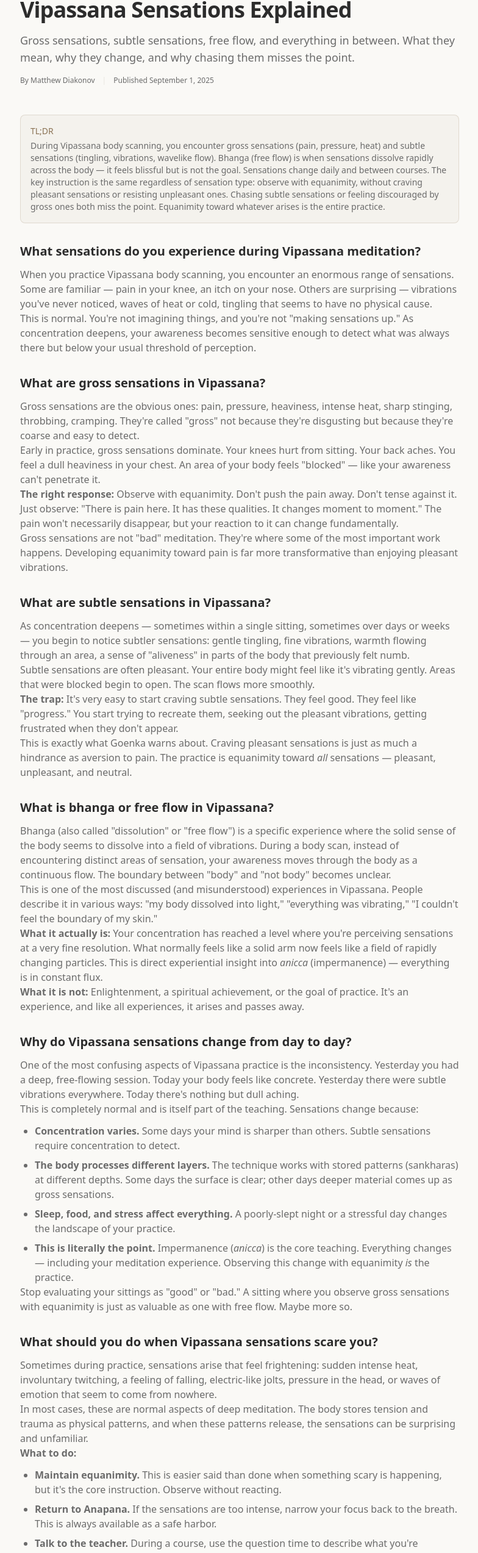
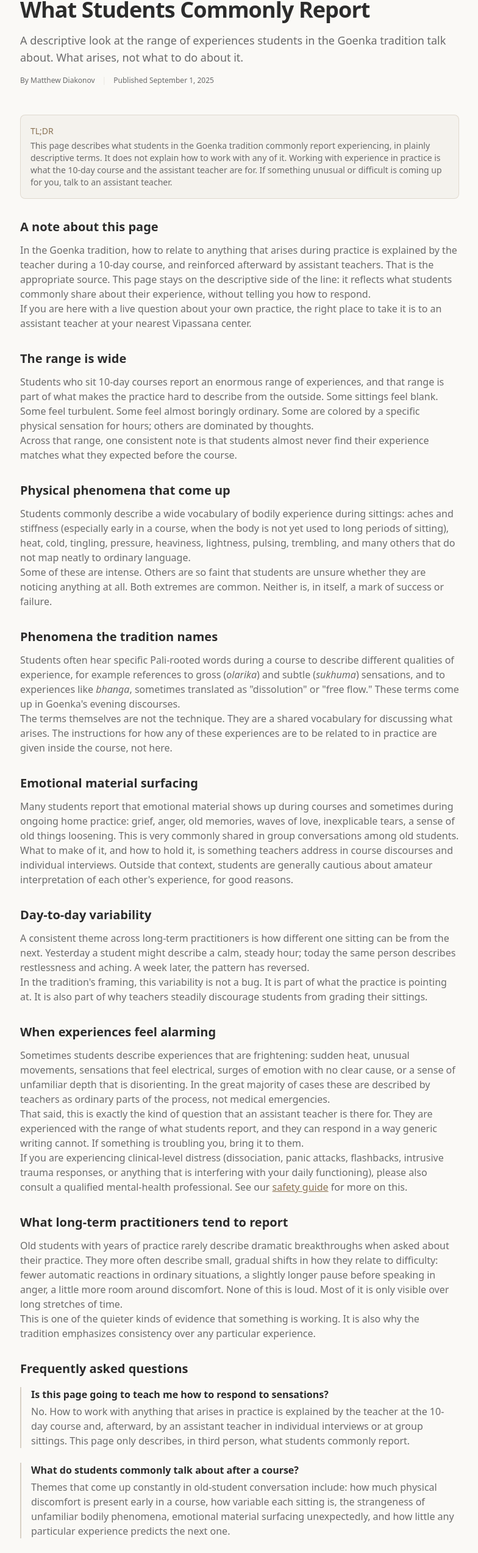
Before and after one commit to m13v/vipassana-cool, a Next.js app: page /guide/sensations-and-experiences in a window 1280 px wide. Shown: the part 229-2775 px from the top of the page at 61% size, without its empty margins (247-1031 px from the left). Built offline with nearby package versions, Linux system fonts and the light colour scheme.

Commit message:
Update sensations page content, metadata, and add FAQ schema

```diff
--- a/src/app/guide/sensations-and-experiences/page.tsx
+++ b/src/app/guide/sensations-and-experiences/page.tsx
@@ -4,170 +4,188 @@ import { PageComments } from "@/components/comments";
 import { BreadcrumbSchema } from "@/components/breadcrumb-schema";
 import { ArticleSchema } from "@/components/article-schema";
 import { ArticleHeader } from "@/components/article-header";
+import { FaqSchema } from "@/components/faq-schema";
+
+const PAGE_URL = "https://vipassana.cool/guide/sensations-and-experiences";
+const PUBLISHED = "2025-09-01";
 
 export const metadata: Metadata = {
-  title: "Vipassana Sensations Explained — Gross, Subtle, Bhanga & Free Flow",
+  title: "What Students Commonly Report: Sensations and Experiences in Vipassana",
   description:
-    "What the different sensations in Vipassana mean: gross vs subtle, what bhanga (free flow) is, why sensations change daily, and when experiences scare you.",
-  alternates: { canonical: "https://vipassana.cool/guide/sensations-and-experiences" },
+    "A descriptive, non-teaching overview of what students in the Goenka tradition commonly report experiencing at different points in their practice. This page reflects phenomena, it does not tell you how to work with them.",
+  alternates: { canonical: PAGE_URL },
 };
 
-export default function SensationsExplainedPage() {
+const faqs = [
+  {
+    question: "Is this page going to teach me how to respond to sensations?",
+    answer:
+      "No. How to work with anything that arises in practice is explained by the teacher at the 10-day course and, afterward, by an assistant teacher in individual interviews or at group sittings. This page only describes, in third person, what students commonly report.",
+  },
+  {
+    question: "What do students commonly talk about after a course?",
+    answer:
+      "Themes that come up constantly in old-student conversation include: how much physical discomfort is present early in a course, how variable each sitting is, the strangeness of unfamiliar bodily phenomena, emotional material surfacing unexpectedly, and how little any particular experience predicts the next one.",
+  },
+  {
+    question: "Are strong sensations a sign of progress?",
+    answer:
+      "In the tradition's own framing, no particular kind of experience is treated as a marker of progress. Students are consistently warned against evaluating sittings by how they feel. Teachers reiterate this during discourses because it is such a common thing to forget.",
+  },
+  {
+    question: "What should I do if something alarming happens during a sitting?",
+    answer:
+      "Talk to an assistant teacher. During a course there is dedicated question time. Outside a course, you can reach your nearest center by email or phone. This is the channel the tradition provides for exactly this kind of question, and it is the appropriate one to use.",
+  },
+  {
+    question: "When should I seek professional (non-meditation) help?",
+    answer:
+      "If you are experiencing dissociation, panic attacks, flashbacks, intrusive trauma material, or psychological distress beyond ordinary discomfort, please also seek help from a qualified mental-health professional. See /faq/is-vipassana-safe for more on this.",
+  },
+  {
+    question: "Why do experiences vary so much day to day?",
+    answer:
+      "Students universally report that sittings differ widely, even between consecutive days. The tradition frames this variability as itself part of what the practice is pointing at (the universally changing nature of experience), and as a reason not to attach special significance to any single sitting.",
+  },
+];
+
+export default function SensationsExperiencesPage() {
   return (
     <article className="mx-auto max-w-3xl px-6 py-16">
       <BreadcrumbSchema
         items={[
           { name: "Home", url: "https://vipassana.cool" },
           { name: "Guide", url: "https://vipassana.cool/guide" },
-          { name: "Sensations", url: "https://vipassana.cool/guide/sensations-and-experiences" },
+          { name: "Sensations and Experiences", url: PAGE_URL },
         ]}
       />
       <ArticleSchema
-        title="Vipassana Sensations Explained"
-        description="What the different sensations in Vipassana mean: gross vs subtle, what bhanga (free flow) is, why sensations change daily, and when experiences scare you."
-        url="https://vipassana.cool/guide/sensations-and-experiences"
-        datePublished="2025-09-01"
+        title="What Students Commonly Report: Sensations and Experiences"
+        description="A descriptive, non-teaching reflection on what students in the Goenka tradition commonly report during and after courses."
+        url={PAGE_URL}
+        datePublished={PUBLISHED}
       />
+      <FaqSchema faqs={faqs} />
       <ArticleHeader
         breadcrumbs={[
           { label: "Home", href: "/" },
           { label: "Guide", href: "/guide" },
-          { label: "Sensations" },
+          { label: "Sensations and Experiences" },
         ]}
-        category="Understanding the Practice"
-        title="Vipassana Sensations Explained"
-        description="Gross sensations, subtle sensations, free flow, and everything in between. What they mean, why they change, and why chasing them misses the point."
-        datePublished="2025-09-01"
+        category="Reflections"
+        title="What Students Commonly Report"
+        description="A descriptive look at the range of experiences students in the Goenka tradition talk about. What arises, not what to do about it."
+        datePublished={PUBLISHED}
       />
 
       <div className="mb-8 rounded-lg border border-accent/20 bg-accent/5 p-4">
         <p className="text-sm font-medium text-accent mb-1">TL;DR</p>
         <p className="text-sm text-muted">
-          During Vipassana body scanning, you encounter gross sensations (pain, pressure, heat) and subtle sensations (tingling, vibrations, wavelike flow). Bhanga (free flow) is when sensations dissolve rapidly across the body — it feels blissful but is not the goal. Sensations change daily and between courses. The key instruction is the same regardless of sensation type: observe with equanimity, without craving pleasant sensations or resisting unpleasant ones. Chasing subtle sensations or feeling discouraged by gross ones both miss the point. Equanimity toward whatever arises is the entire practice.
+          This page describes what students in the Goenka tradition commonly report experiencing, in plainly descriptive terms. It does not explain how to work with any of it. Working with experience in practice is what the 10-day course and the assistant teacher are for. If something unusual or difficult is coming up for you, talk to an assistant teacher.
         </p>
       </div>
 
       <div className="space-y-8 text-muted">
         <section>
-          <h2 className="mb-3 text-xl font-bold text-foreground">What sensations do you experience during Vipassana meditation?</h2>
+          <h2 className="mb-3 text-xl font-bold text-foreground">A note about this page</h2>
           <p>
-            When you practice Vipassana body scanning, you encounter an enormous range of sensations. Some are familiar — pain in your knee, an itch on your nose. Others are surprising — vibrations you&apos;ve never noticed, waves of heat or cold, tingling that seems to have no physical cause.
+            In the Goenka tradition, how to relate to anything that arises during practice is explained by the teacher during a 10-day course, and reinforced afterward by assistant teachers. That is the appropriate source. This page stays on the descriptive side of the line: it reflects what students commonly share about their experience, without telling you how to respond.
           </p>
           <p>
-            This is normal. You&apos;re not imagining things, and you&apos;re not &quot;making sensations up.&quot; As concentration deepens, your awareness becomes sensitive enough to detect what was always there but below your usual threshold of perception.
+            If you are here with a live question about your own practice, the right place to take it is to an assistant teacher at your nearest Vipassana center.
           </p>
         </section>
 
         <section>
-          <h2 className="mb-3 text-xl font-bold text-foreground">What are gross sensations in Vipassana?</h2>
+          <h2 className="mb-3 text-xl font-bold text-foreground">The range is wide</h2>
           <p>
-            Gross sensations are the obvious ones: pain, pressure, heaviness, intense heat, sharp stinging, throbbing, cramping. They&apos;re called &quot;gross&quot; not because they&apos;re disgusting but because they&apos;re coarse and easy to detect.
+            Students who sit 10-day courses report an enormous range of experiences, and that range is part of what makes the practice hard to describe from the outside. Some sittings feel blank. Some feel turbulent. Some feel almost boringly ordinary. Some are colored by a specific physical sensation for hours; others are dominated by thoughts.
           </p>
           <p>
-            Early in practice, gross sensations dominate. Your knees hurt from sitting. Your back aches. You feel a dull heaviness in your chest. An area of your body feels &quot;blocked&quot; — like your awareness can&apos;t penetrate it.
-          </p>
-          <p>
-            <strong>The right response:</strong> Observe with equanimity. Don&apos;t push the pain away. Don&apos;t tense against it. Just observe: &quot;There is pain here. It has these qualities. It changes moment to moment.&quot; The pain won&apos;t necessarily disappear, but your reaction to it can change fundamentally.
-          </p>
-          <p>
-            Gross sensations are not &quot;bad&quot; meditation. They&apos;re where some of the most important work happens. Developing equanimity toward pain is far more transformative than enjoying pleasant vibrations.
+            Across that range, one consistent note is that students almost never find their experience matches what they expected before the course.
           </p>
         </section>
 
         <section>
-          <h2 className="mb-3 text-xl font-bold text-foreground">What are subtle sensations in Vipassana?</h2>
+          <h2 className="mb-3 text-xl font-bold text-foreground">Physical phenomena that come up</h2>
           <p>
-            As concentration deepens — sometimes within a single sitting, sometimes over days or weeks — you begin to notice subtler sensations: gentle tingling, fine vibrations, warmth flowing through an area, a sense of &quot;aliveness&quot; in parts of the body that previously felt numb.
+            Students commonly describe a wide vocabulary of bodily experience during sittings: aches and stiffness (especially early in a course, when the body is not yet used to long periods of sitting), heat, cold, tingling, pressure, heaviness, lightness, pulsing, trembling, and many others that do not map neatly to ordinary language.
           </p>
           <p>
-            Subtle sensations are often pleasant. Your entire body might feel like it&apos;s vibrating gently. Areas that were blocked begin to open. The scan flows more smoothly.
-          </p>
-          <p>
-            <strong>The trap:</strong> It&apos;s very easy to start craving subtle sensations. They feel good. They feel like &quot;progress.&quot; You start trying to recreate them, seeking out the pleasant vibrations, getting frustrated when they don&apos;t appear.
-          </p>
-          <p>
-            This is exactly what Goenka warns about. Craving pleasant sensations is just as much a hindrance as aversion to pain. The practice is equanimity toward <em>all</em> sensations — pleasant, unpleasant, and neutral.
+            Some of these are intense. Others are so faint that students are unsure whether they are noticing anything at all. Both extremes are common. Neither is, in itself, a mark of success or failure.
           </p>
         </section>
 
         <section>
-          <h2 className="mb-3 text-xl font-bold text-foreground">What is bhanga or free flow in Vipassana?</h2>
+          <h2 className="mb-3 text-xl font-bold text-foreground">Phenomena the tradition names</h2>
           <p>
-            Bhanga (also called &quot;dissolution&quot; or &quot;free flow&quot;) is a specific experience where the solid sense of the body seems to dissolve into a field of vibrations. During a body scan, instead of encountering distinct areas of sensation, your awareness moves through the body as a continuous flow. The boundary between &quot;body&quot; and &quot;not body&quot; becomes unclear.
+            Students often hear specific Pali-rooted words during a course to describe different qualities of experience, for example references to gross (<em>olarika</em>) and subtle (<em>sukhuma</em>) sensations, and to experiences like <em>bhanga</em>, sometimes translated as &quot;dissolution&quot; or &quot;free flow.&quot; These terms come up in Goenka&apos;s evening discourses.
           </p>
           <p>
-            This is one of the most discussed (and misunderstood) experiences in Vipassana. People describe it in various ways: &quot;my body dissolved into light,&quot; &quot;everything was vibrating,&quot; &quot;I couldn&apos;t feel the boundary of my skin.&quot;
-          </p>
-          <p>
-            <strong>What it actually is:</strong> Your concentration has reached a level where you&apos;re perceiving sensations at a very fine resolution. What normally feels like a solid arm now feels like a field of rapidly changing particles. This is direct experiential insight into <em>anicca</em> (impermanence) — everything is in constant flux.
-          </p>
-          <p>
-            <strong>What it is not:</strong> Enlightenment, a spiritual achievement, or the goal of practice. It&apos;s an experience, and like all experiences, it arises and passes away.
+            The terms themselves are not the technique. They are a shared vocabulary for discussing what arises. The instructions for how any of these experiences are to be related to in practice are given inside the course, not here.
           </p>
         </section>
 
         <section>
-          <h2 className="mb-3 text-xl font-bold text-foreground">Why do Vipassana sensations change from day to day?</h2>
+          <h2 className="mb-3 text-xl font-bold text-foreground">Emotional material surfacing</h2>
           <p>
-            One of the most confusing aspects of Vipassana practice is the inconsistency. Yesterday you had a deep, free-flowing session. Today your body feels like concrete. Yesterday there were subtle vibrations everywhere. Today there&apos;s nothing but dull aching.
+            Many students report that emotional material shows up during courses and sometimes during ongoing home practice: grief, anger, old memories, waves of love, inexplicable tears, a sense of old things loosening. This is very commonly shared in group conversations among old students.
           </p>
           <p>
-            This is completely normal and is itself part of the teaching. Sensations change because:
-          </p>
-          <ul className="mt-3 list-disc space-y-2 pl-6">
-            <li><strong>Concentration varies.</strong> Some days your mind is sharper than others. Subtle sensations require concentration to detect.</li>
-            <li><strong>The body processes different layers.</strong> The technique works with stored patterns (sankharas) at different depths. Some days the surface is clear; other days deeper material comes up as gross sensations.</li>
-            <li><strong>Sleep, food, and stress affect everything.</strong> A poorly-slept night or a stressful day changes the landscape of your practice.</li>
-            <li><strong>This is literally the point.</strong> Impermanence (<em>anicca</em>) is the core teaching. Everything changes — including your meditation experience. Observing this change with equanimity <em>is</em> the practice.</li>
-          </ul>
-          <p>
-            Stop evaluating your sittings as &quot;good&quot; or &quot;bad.&quot; A sitting where you observe gross sensations with equanimity is just as valuable as one with free flow. Maybe more so.
+            What to make of it, and how to hold it, is something teachers address in course discourses and individual interviews. Outside that context, students are generally cautious about amateur interpretation of each other&apos;s experience, for good reasons.
           </p>
         </section>
 
         <section>
-          <h2 className="mb-3 text-xl font-bold text-foreground">What should you do when Vipassana sensations scare you?</h2>
+          <h2 className="mb-3 text-xl font-bold text-foreground">Day-to-day variability</h2>
           <p>
-            Sometimes during practice, sensations arise that feel frightening: sudden intense heat, involuntary twitching, a feeling of falling, electric-like jolts, pressure in the head, or waves of emotion that seem to come from nowhere.
+            A consistent theme across long-term practitioners is how different one sitting can be from the next. Yesterday a student might describe a calm, steady hour; today the same person describes restlessness and aching. A week later, the pattern has reversed.
           </p>
           <p>
-            In most cases, these are normal aspects of deep meditation. The body stores tension and trauma as physical patterns, and when these patterns release, the sensations can be surprising and unfamiliar.
-          </p>
-          <p>
-            <strong>What to do:</strong>
-          </p>
-          <ul className="mt-3 list-disc space-y-2 pl-6">
-            <li><strong>Maintain equanimity.</strong> This is easier said than done when something scary is happening, but it&apos;s the core instruction. Observe without reacting.</li>
-            <li><strong>Return to Anapana.</strong> If the sensations are too intense, narrow your focus back to the breath. This is always available as a safe harbor.</li>
-            <li><strong>Talk to the teacher.</strong> During a course, use the question time to describe what you&apos;re experiencing. At home, contact your local center.</li>
-            <li><strong>Distinguish intensity from danger.</strong> Intense is not the same as harmful. An unfamiliar sensation is not a medical emergency. That said, if something genuinely concerns you about your physical health, seek medical attention.</li>
-          </ul>
-          <p>
-            If you&apos;re experiencing dissociation, panic attacks, flashbacks, or psychological distress that goes beyond manageable discomfort, stop scanning and seek professional support. Read our <Link href="/faq/is-vipassana-safe" className="text-accent underline hover:text-foreground">safety guide</Link> for more on when to be cautious.
+            In the tradition&apos;s framing, this variability is not a bug. It is part of what the practice is pointing at. It is also part of why teachers steadily discourage students from grading their sittings.
           </p>
         </section>
 
         <section>
-          <h2 className="mb-3 text-xl font-bold text-foreground">Are sensations the goal of Vipassana meditation?</h2>
+          <h2 className="mb-3 text-xl font-bold text-foreground">When experiences feel alarming</h2>
           <p>
-            This is the most important thing to understand, and the thing most meditators lose sight of at some point: <strong>the sensations are not the goal. Equanimity is the goal.</strong>
+            Sometimes students describe experiences that are frightening: sudden heat, unusual movements, sensations that feel electrical, surges of emotion with no clear cause, or a sense of unfamiliar depth that is disorienting. In the great majority of cases these are described by teachers as ordinary parts of the process, not medical emergencies.
           </p>
           <p>
-            It doesn&apos;t matter whether you experience free flow or dull pain. What matters is how you relate to whatever arises. Can you observe pain without aversion? Can you observe pleasure without craving? Can you sit with ambiguity and uncertainty without needing to label and control the experience?
+            That said, this is exactly the kind of question that an assistant teacher is there for. They are experienced with the range of what students report, and they can respond in a way generic writing cannot. If something is troubling you, bring it to them.
           </p>
           <p>
-            The meditator who sits with knee pain for an hour, maintaining steady equanimity, is doing deeper work than the meditator who chases free-flow experiences. The practice is in the equanimity, not in the experience.
+            If you are experiencing clinical-level distress (dissociation, panic attacks, flashbacks, intrusive trauma responses, or anything that is interfering with your daily functioning), please also consult a qualified mental-health professional. See our <Link href="/faq/is-vipassana-safe" className="text-accent underline hover:text-foreground">safety guide</Link> for more on this.
+          </p>
+        </section>
+
+        <section>
+          <h2 className="mb-3 text-xl font-bold text-foreground">What long-term practitioners tend to report</h2>
+          <p>
+            Old students with years of practice rarely describe dramatic breakthroughs when asked about their practice. They more often describe small, gradual shifts in how they relate to difficulty: fewer automatic reactions in ordinary situations, a slightly longer pause before speaking in anger, a little more room around discomfort. None of this is loud. Most of it is only visible over long stretches of time.
           </p>
           <p>
-            Goenka repeats this endlessly during the course for a reason: we all forget it. We all start chasing good experiences and avoiding bad ones. Noticing that tendency <em>and returning to equanimity</em> is itself the practice.
+            This is one of the quieter kinds of evidence that something is working. It is also why the tradition emphasizes consistency over any particular experience.
           </p>
+        </section>
+
+        <section>
+          <h2 className="mb-3 text-xl font-bold text-foreground">Frequently asked questions</h2>
+          <div className="mt-4 space-y-6">
+            {faqs.map((faq) => (
+              <div key={faq.question} className="border-l-2 border-accent/30 pl-4">
+                <h3 className="mb-1 font-semibold text-foreground">{faq.question}</h3>
+                <p>{faq.answer}</p>
+              </div>
+            ))}
+          </div>
         </section>
       </div>
 
       <div className="mt-16 rounded-xl border border-border bg-card p-8 text-center">
-        <h2 className="mb-3 text-xl font-bold">Experience It Yourself</h2>
+        <h2 className="mb-3 text-xl font-bold">Experience comes from practice, not reading</h2>
         <p className="mb-6 text-muted">
-          Sensations are understood through practice, not reading. Find a course near you.
+          None of this can be understood by reading about it. It is understood by sitting a course.
         </p>
         <a
           href="https://www.dhamma.org/en-US/courses/search"
@@ -175,29 +193,32 @@ export default function SensationsExplainedPage() {
           rel="noopener noreferrer"
           className="inline-block rounded-lg bg-accent px-6 py-3 text-sm font-medium text-white transition-opacity hover:opacity-90"
         >
-          Find a Course
+          Find a course
         </a>
       </div>
 
       <div className="mt-12 rounded-xl border border-border bg-card p-6">
         <h2 className="mb-4 font-semibold text-foreground">Related</h2>
         <div className="flex flex-wrap gap-3">
-          <Link href="/guide/anapana-and-vipassana-explained" className="rounded-lg border border-border px-4 py-2 text-sm text-muted transition-colors hover:border-accent hover:text-accent">
-            Anapana &amp; Vipassana Explained
+          <Link href="/experience" className="rounded-lg border border-border px-4 py-2 text-sm text-muted transition-colors hover:border-accent hover:text-accent">
+            Student Experiences
           </Link>
-          <Link href="/guide/recognizing-progress" className="rounded-lg border border-border px-4 py-2 text-sm text-muted transition-colors hover:border-accent hover:text-accent">
-            Recognizing Progress
+          <Link href="/guide/scientific-evidence" className="rounded-lg border border-border px-4 py-2 text-sm text-muted transition-colors hover:border-accent hover:text-accent">
+            Scientific Evidence
           </Link>
-          <Link href="/guide/first-course-tips" className="rounded-lg border border-border px-4 py-2 text-sm text-muted transition-colors hover:border-accent hover:text-accent">
-            First Course Tips
+          <Link href="/guide/find-a-retreat" className="rounded-lg border border-border px-4 py-2 text-sm text-muted transition-colors hover:border-accent hover:text-accent">
+            Find a Retreat
           </Link>
-          <Link href="/guide/vipassana-for-pain" className="rounded-lg border border-border px-4 py-2 text-sm text-muted transition-colors hover:border-accent hover:text-accent">
-            Vipassana for Pain
+          <Link href="/guide/group-sittings" className="rounded-lg border border-border px-4 py-2 text-sm text-muted transition-colors hover:border-accent hover:text-accent">
+            Group Sittings
+          </Link>
+          <Link href="/guide/vipassana-for-beginners" className="rounded-lg border border-border px-4 py-2 text-sm text-muted transition-colors hover:border-accent hover:text-accent">
+            Vipassana for Beginners
           </Link>
         </div>
       </div>
 
-      <PageComments pageId="guide-sensations-explained" />
+      <PageComments pageId="guide-sensations-experiences" />
     </article>
   );
 }
```
